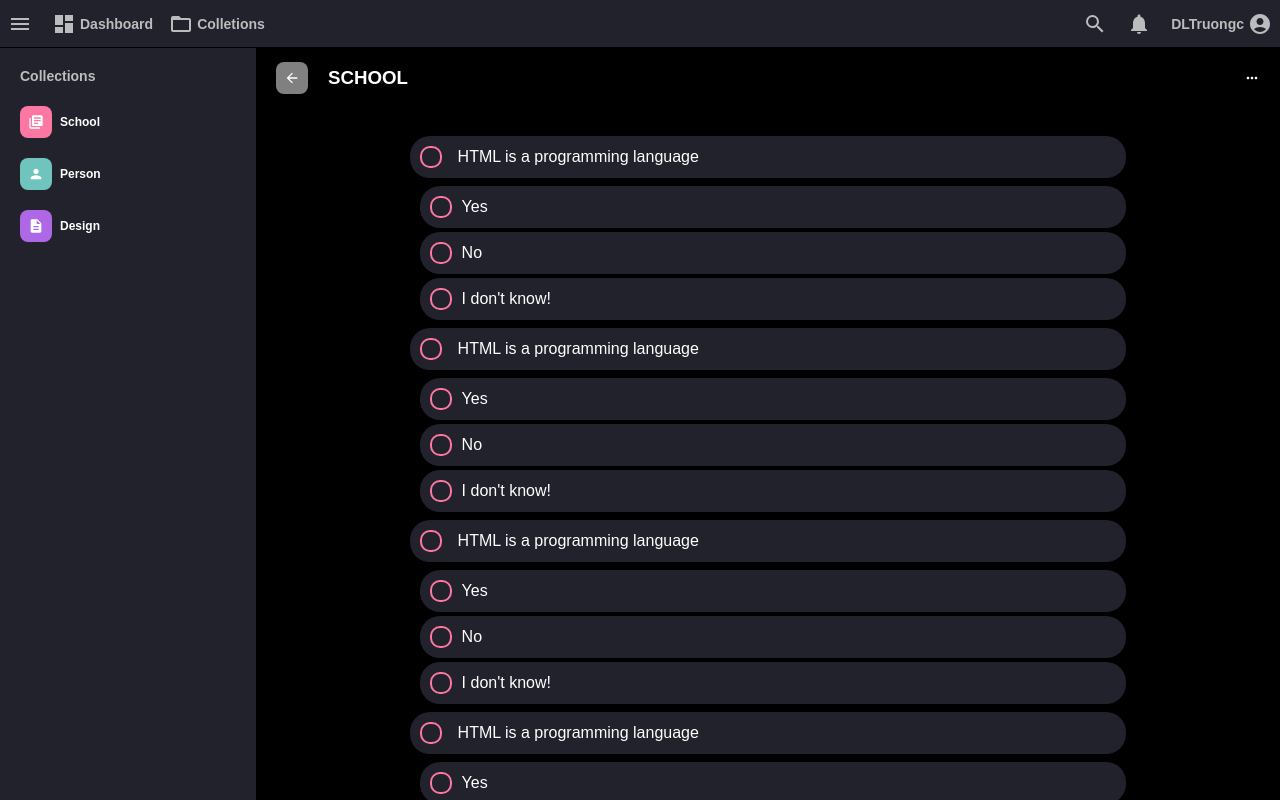
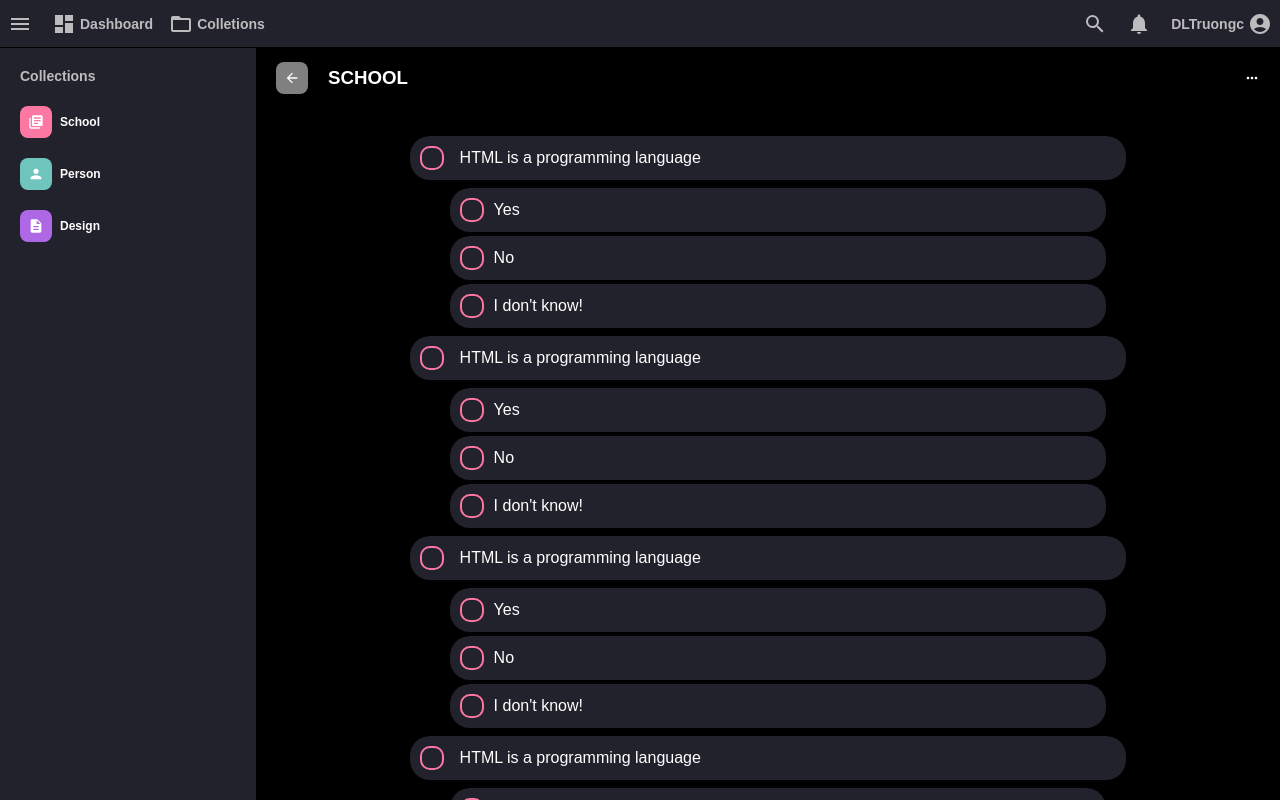
Before and after one commit to dltruongc/quiz_client_bk, a React (Create React App) app: page /test in a window 1280 px wide. Built offline with nearby package versions, Linux system fonts and the light colour scheme.

Commit message:
feat(quiz): quiz answers ui

```diff
--- a/src/components/Body/BodyContent/BodyContent.scss
+++ b/src/components/Body/BodyContent/BodyContent.scss
@@ -5,5 +5,5 @@
   margin-right: auto;
 
   height: calc(100% - 5rem);
-  overflow: scroll;
+  overflow-y: scroll;
 }
--- a/src/components/Body/BodyContent/raw_data.js
+++ b/src/components/Body/BodyContent/raw_data.js
@@ -28,7 +28,7 @@ export default [
     __v: 0,
   },
   {
-    isMultipleChoice: false,
+    isMultipleChoice: true,
     _id: '6071645f3d805e0030903144',
     answers: [
       {
--- a/src/components/Checkbox/Checkbox.scss
+++ b/src/components/Checkbox/Checkbox.scss
@@ -1,18 +1,17 @@
 .checkbox {
   border: 2px solid #fc77a1;
   border-radius: 10px;
-  width: 22px;
-  height: 22px;
+  width: 24px;
+  height: 24px;
   display: inline-block;
   display: flex;
   justify-content: center;
   align-items: center;
-  padding: 0;
+  padding: 5px;
   position: relative;
   cursor: pointer;
   user-select: none;
-  // color: transparent;
-  // border: 1px solid #fc77a1;
+  overflow: hidden;
 
   &__icon {
     transition: background-color 0.1s ease-in;
@@ -25,8 +24,9 @@
   & input[type='checkbox'] + &__icon {
     position: absolute;
     color: transparent;
+    width: 100%;
+    height: 100%;
     background-color: transparent;
-    // display: none;
   }
 
   & input[type='checkbox']:checked + &__icon {
--- a/src/components/Quiz/Answer/Answer.scss
+++ b/src/components/Quiz/Answer/Answer.scss
@@ -2,14 +2,69 @@
   display: flex;
   align-items: center;
   min-height: 40px;
-  margin-left: 10px;
   background-color: #21222b;
   border-radius: 20px;
   padding: 10px;
   margin-bottom: 4px;
-  // width: calc(100% - 20px);
+  margin-left: 40px;
+  margin-right: 20px;
+  cursor: pointer;
 
-  :first-child {
-    margin-right: 10px;
+  &__content {
+    margin-left: 10px;
+    user-select: none;
+  }
+
+  & input[type='radio'] {
+    appearance: none;
+  }
+
+  & input[type='radio'] + &__icon {
+    border: 2px solid #fc77a1;
+    border-radius: 10px;
+    height: 24px;
+    width: 24px;
+    overflow: hidden;
+    position: relative;
+  }
+
+  & input[type='radio'] + &__icon::before {
+    display: inline-block;
+    position: absolute;
+    background-color: transparent;
+    height: 16px;
+    width: 16px;
+    content: '';
+  }
+
+  & input[type='radio']:checked + &__icon::after {
+    content: '';
+    height: 16px;
+    width: 16px;
+    border-radius: 6.667px;
+    position: absolute;
+    display: inline-block;
+    left: 50%;
+    transform: translate(-50%, -50%);
+    top: 50%;
+    background-color: #fc77a1;
+  }
+
+  & input[type='checkbox'] {
+    appearance: none;
+  }
+
+  & input[type='checkbox'] + &__icon {
+    border: 2px solid #fc77a1;
+    background-color: transparent;
+    color: transparent;
+    height: 24px;
+    width: 24px;
+    border-radius: 10px;
+  }
+
+  & input[type='checkbox']:checked + &__icon {
+    color: black;
+    background-color: #fc77a1;
   }
 }
--- a/src/components/Quiz/Answer/index.jsx
+++ b/src/components/Quiz/Answer/index.jsx
@@ -1,13 +1,17 @@
 import React from 'react';
-import Checkbox from '../../Checkbox';
 import './Answer.scss';
+import { MdDone } from 'react-icons/md';
 
-export default function Answer({ value, key }) {
+export default function Answer({ quizId, name, key, multi }) {
   return (
-    <div className='answer'>
-      <Checkbox />
-      {value}
-      {key}
-    </div>
+    <label htmlFor={key} className='answer'>
+      <input type={multi ? 'checkbox' : 'radio'} name={quizId} id={key} />
+      {(multi && <MdDone className='answer__icon' />) || (
+        <div className='answer__icon' />
+      )}
+      <div className='answer__content'>
+        <div className='answer__text'>{name}</div>
+      </div>
+    </label>
   );
 }
--- a/src/components/Quiz/index.jsx
+++ b/src/components/Quiz/index.jsx
@@ -7,7 +7,14 @@ import './Quiz.scss';
 export default function Quiz({ quiz, key }) {
   const renderAnswers = () => {
     return quiz.answers.map((answer) => {
-      return <Answer value={answer.name} key={answer._id} />;
+      return (
+        <Answer
+          multi={quiz.isMultipleChoice || false}
+          quizId={quiz._id}
+          name={answer.name}
+          key={answer._id}
+        />
+      );
     });
   };
 
```
Also changed, not shown: src/components/Body/BodyContent/index.jsx (+4 -4 lines), 1 other file (tests, documents, lock files or other folders).
